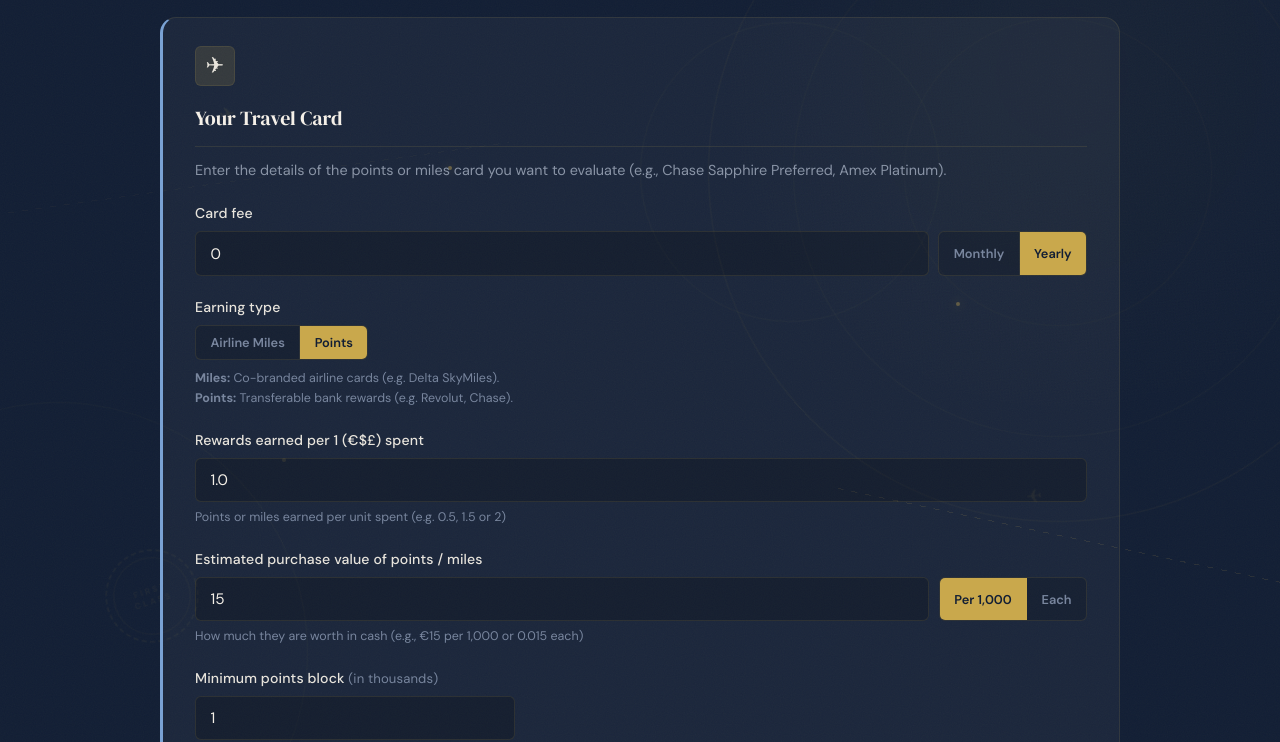
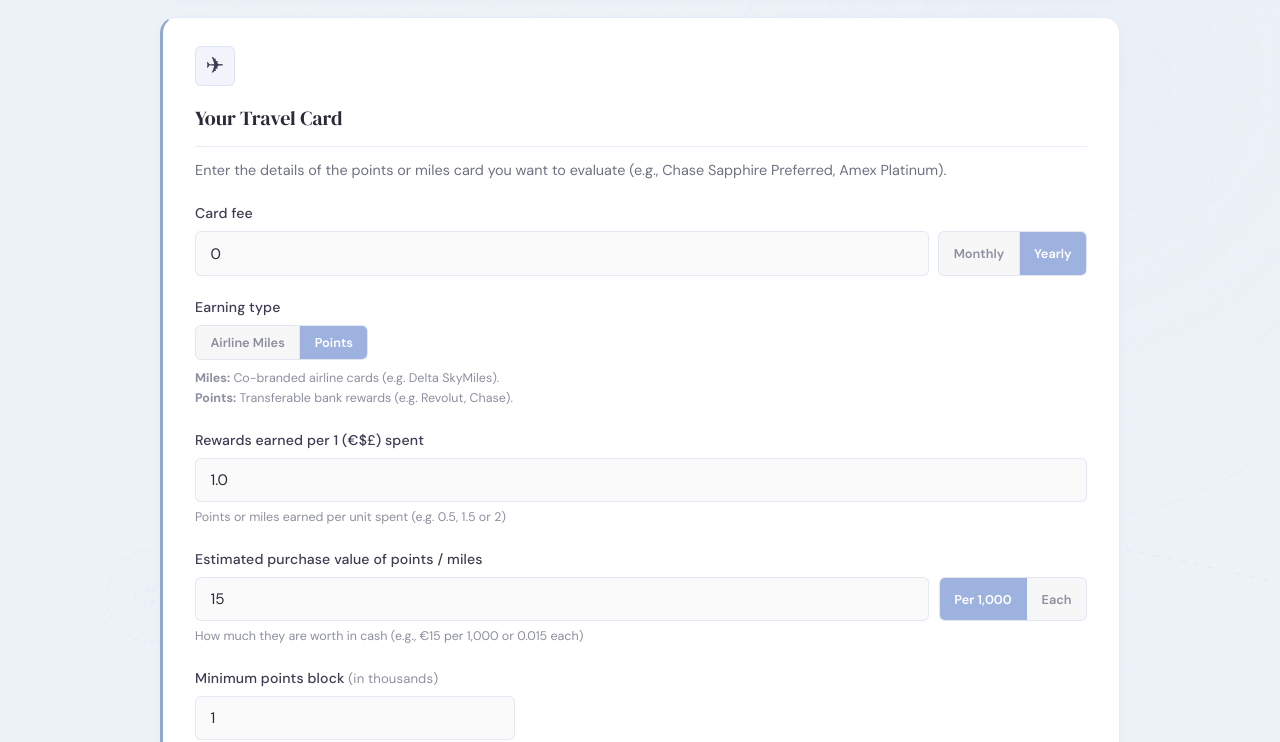
Before and after one commit to laguiar/cashback-vs-points, a website: page index.html in a window 1280 px wide. Both pictures are taken after a click on the button "Points". Shown: the part 984-1726 px from the top of the page. Drawn offline with Linux system fonts and the light colour scheme.

Commit message:
Update color palette to light theme

```diff
--- a/styles/main.css
+++ b/styles/main.css
@@ -9,35 +9,42 @@
 }
 
 :root {
-  --navy: #1a2744;
-  --navy-deep: #121e34;
-  --navy-mid: #243553;
-  --navy-light: #2d4066;
-  --gold: #c9a84c;
-  --gold-light: #e8d49a;
-  --gold-dim: rgba(201, 168, 76, 0.15);
-  --gold-glow: rgba(201, 168, 76, 0.08);
-  --cream: #f5f0e8;
-  --cream-dim: rgba(245, 240, 232, 0.06);
-  --surface: rgba(255, 255, 255, 0.04);
-  --surface-hover: rgba(255, 255, 255, 0.07);
-  --text: #e8e4dc;
-  --text-dim: #8a94a6;
-  --text-muted: #79869e;
-  --border: rgba(201, 168, 76, 0.12);
-  --border-strong: rgba(201, 168, 76, 0.25);
+  --navy: #f5f8fc;
+  --navy-deep: #eef3f8;
+  --navy-mid: #ffffff;
+  --navy-light: #e6eef4;
 
-  --winner: #4ecb8d;
-  --winner-bg: rgba(78, 203, 141, 0.1);
-  --winner-border: rgba(78, 203, 141, 0.25);
+  /* Accent: Pastel Blue */
+  --gold: #9eb2e0;
+  --gold-light: #c6d4f2;
+  --gold-dim: rgba(158, 178, 224, 0.15);
+  --gold-glow: rgba(158, 178, 224, 0.08);
+
+  /* Text & Surfaces */
+  --cream: #2a2b38;
+  --cream-dim: rgba(42, 43, 56, 0.04);
+  --surface: #ffffff;
+  --surface-hover: #fcfdff;
+  --text: #3c3d52;
+  --text-dim: #6e7182;
+  --text-muted: #8c8f9f;
+
+  --border: rgba(158, 178, 224, 0.25);
+  --border-strong: rgba(158, 178, 224, 0.45);
+
+  /* Mint Green for Winners/Cashback */
+  --winner: #2c9772;
+  --winner-bg: rgba(168, 230, 207, 0.3);
+  --winner-border: rgba(168, 230, 207, 0.7);
+
   --negative: #e07070;
   --negative-bg: rgba(224, 112, 112, 0.08);
 
   --radius: 16px;
   --radius-sm: 10px;
   --radius-xs: 6px;
-  --shadow: 0 8px 32px rgba(0, 0, 0, 0.3);
-  --shadow-sm: 0 2px 8px rgba(0, 0, 0, 0.2);
+  --shadow: 0 4px 20px rgba(158, 178, 224, 0.1);
+  --shadow-sm: 0 2px 8px rgba(158, 178, 224, 0.08);
   --transition: 0.3s cubic-bezier(0.25, 0.8, 0.25, 1);
 
   --font-display: 'DM Serif Display', Georgia, serif;
@@ -78,9 +85,9 @@ body {
   width: 700px;
   height: 700px;
   border-radius: 50%;
-  border: 1px solid rgba(201, 168, 76, 0.06);
+  border: 1px solid rgba(158, 178, 224, 0.06);
   background:
-    radial-gradient(circle at 40% 40%, rgba(201, 168, 76, 0.03) 0%, transparent 60%);
+    radial-gradient(circle at 40% 40%, rgba(158, 178, 224, 0.03) 0%, transparent 60%);
   animation: globe-spin 60s linear infinite;
 }
 
@@ -89,7 +96,7 @@ body {
   content: '';
   position: absolute;
   border-radius: 50%;
-  border: 1px solid rgba(201, 168, 76, 0.04);
+  border: 1px solid rgba(158, 178, 224, 0.04);
 }
 
 .bg-globe::before {
@@ -111,8 +118,8 @@ body {
   height: 1px;
   background: repeating-linear-gradient(
     90deg,
-    rgba(201, 168, 76, 0.12) 0px,
-    rgba(201, 168, 76, 0.12) 6px,
+    rgba(158, 178, 224, 0.12) 0px,
+    rgba(158, 178, 224, 0.12) 6px,
     transparent 6px,
     transparent 14px
   );
@@ -143,7 +150,7 @@ body {
 .bg-plane {
   position: absolute;
   font-size: 1.2rem;
-  color: rgba(201, 168, 76, 0.1);
+  color: rgba(158, 178, 224, 0.1);
 }
 
 .bg-plane--1 {
@@ -197,15 +204,15 @@ body {
 }
 
 @keyframes pulse-dot {
-  0%, 100% { opacity: 0.15; box-shadow: 0 0 0 0 rgba(201, 168, 76, 0.2); }
-  50% { opacity: 0.5; box-shadow: 0 0 12px 4px rgba(201, 168, 76, 0.15); }
+  0%, 100% { opacity: 0.15; box-shadow: 0 0 0 0 rgba(158, 178, 224, 0.2); }
+  50% { opacity: 0.5; box-shadow: 0 0 12px 4px rgba(158, 178, 224, 0.15); }
 }
 
 /* Orbit rings */
 .bg-ring {
   position: absolute;
   border-radius: 50%;
-  border: 1px solid rgba(201, 168, 76, 0.04);
+  border: 1px solid rgba(158, 178, 224, 0.04);
 }
 
 .bg-ring--1 {
@@ -236,7 +243,7 @@ body {
   left: 8%;
   width: 100px;
   height: 100px;
-  color: rgba(201, 168, 76, 0.06);
+  color: rgba(158, 178, 224, 0.06);
   transform: rotate(-18deg);
 }
 
@@ -351,7 +358,8 @@ main {
   padding: 1.75rem 2rem;
   position: relative;
   overflow: hidden;
-  transition: border-color var(--transition), background var(--transition);
+  box-shadow: var(--shadow-sm);
+  transition: border-color var(--transition), background var(--transition), box-shadow var(--transition);
   animation: fade-up 0.6s ease-out both;
 }
 
@@ -362,6 +370,7 @@ main {
 .card:hover {
   border-color: var(--border-strong);
   background: var(--surface-hover);
+  box-shadow: var(--shadow);
 }
 
 /* Subtle top glow per card type */
@@ -415,7 +424,7 @@ main {
 }
 
 .card--miles {
-  border-left: 3px solid #7aa2d4;
+  border-left: 3px solid #91a8d0;
 }
 
 /* ── Fields ──────────────────────────────────────── */
@@ -451,7 +460,7 @@ input[type="text"] {
   font-size: 0.95rem;
   font-family: var(--font-body);
   color: var(--cream);
-  background: rgba(0, 0, 0, 0.2);
+  background: rgba(0, 0, 0, 0.02);
   transition: all var(--transition);
   -moz-appearance: textfield;
   appearance: textfield;
@@ -471,7 +480,7 @@ input[type="text"]:focus {
   outline: none;
   border-color: var(--gold);
   box-shadow: 0 0 0 3px var(--gold-dim);
-  background: rgba(0, 0, 0, 0.3);
+  background: #ffffff;
 }
 
 .hint {
@@ -563,7 +572,7 @@ input[type="text"]:focus {
   border: 1px solid var(--border);
   border-radius: var(--radius-xs);
   overflow: hidden;
-  background: rgba(0, 0, 0, 0.15);
+  background: rgba(0, 0, 0, 0.03);
 }
 
 .toggle-btn {
@@ -585,11 +594,11 @@ input[type="text"]:focus {
 
 .toggle-btn.active {
   background: var(--gold);
-  color: var(--navy-deep);
+  color: #ffffff;
 }
 
 .toggle-btn:hover:not(.active) {
-  background: rgba(201, 168, 76, 0.08);
+  background: rgba(158, 178, 224, 0.08);
   color: var(--gold-light);
 }
 
@@ -680,6 +689,7 @@ input[type="text"]:focus {
   border-radius: var(--radius);
   padding: 2rem;
   position: relative;
+  box-shadow: var(--shadow-sm);
   animation: fade-up 0.6s ease-out 0.7s both;
 }
 
@@ -782,7 +792,7 @@ input[type="text"]:focus {
 
 .results-table .row-highlight td {
   font-weight: 700;
-  background: rgba(201, 168, 76, 0.04);
+  background: rgba(158, 178, 224, 0.04);
 }
 
 .results-table td.cell-winner {
@@ -797,7 +807,7 @@ input[type="text"]:focus {
 
 .results-table td.cell-benchmark {
   background: var(--gold-dim);
-  color: var(--gold-light);
+  color: #5a77b3; /* Darker tinted blue for readability */
   font-weight: 600;
 }
 
@@ -822,9 +832,8 @@ input[type="text"]:focus {
 
 .results-table td.cell-diff-baseline {
   font-style: italic;
-  font-weight: 400;
-  color: var(--text-muted);
-  opacity: 0.7;
+  font-weight: 500;
+  color: var(--text-dim);
 }
 
 /* ── Footer ──────────────────────────────────────── */
@@ -871,7 +880,7 @@ input[type="text"]:focus {
   content: '—';
   position: absolute;
   left: 0;
-  color: var(--gold-dim);
+  color: var(--gold);
 }
 
 .disclaimers-list a {
```
